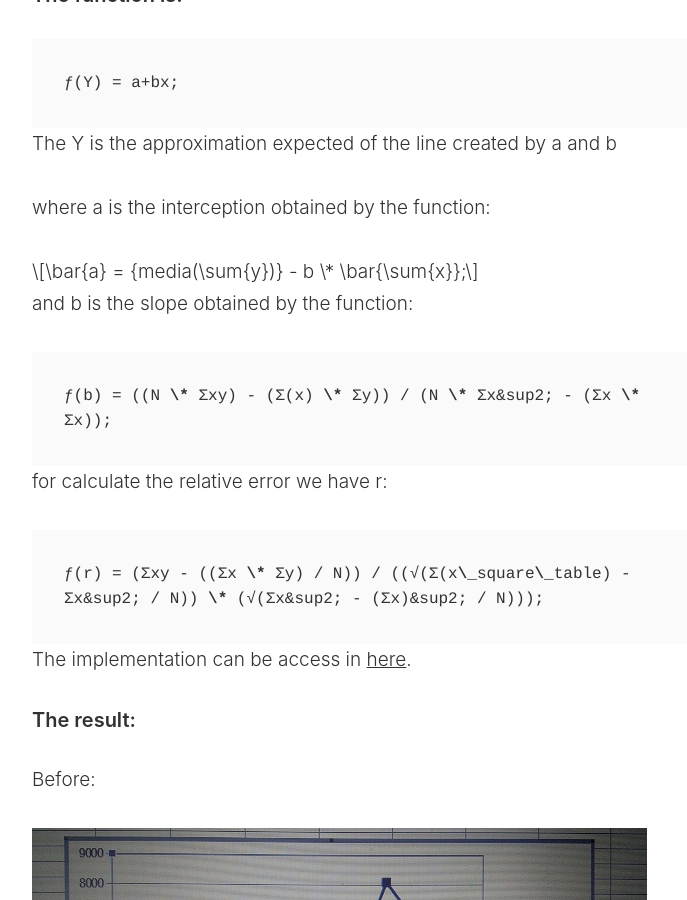
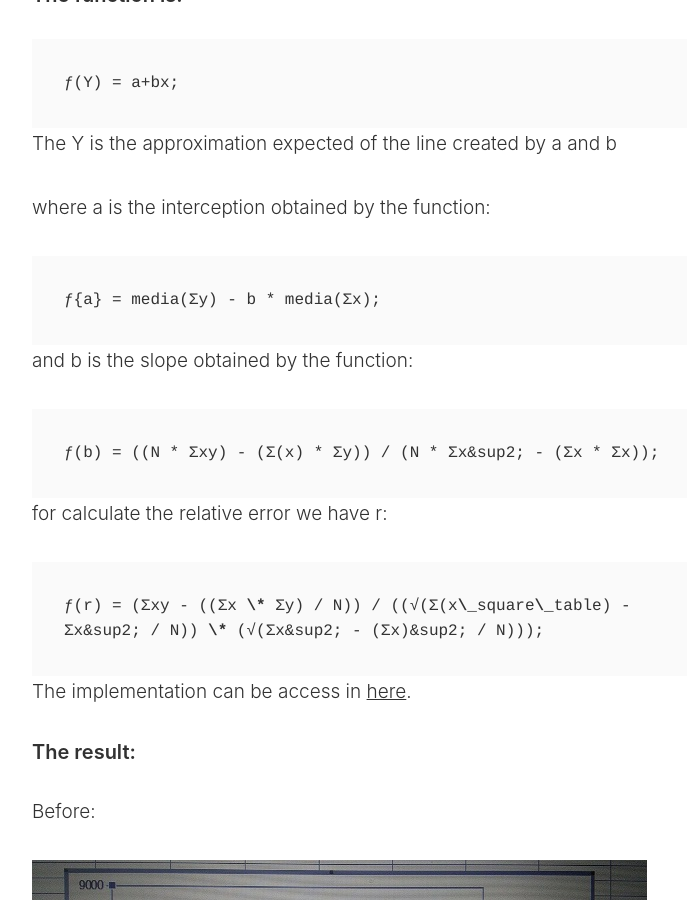
Before and after one commit to Lkledu/Lkledu.github.io, a Jekyll site: the page built from _posts/2019-06-22-least-square-ai.markdown, in a window 1280 px wide and 900 px high, scrolled down 714 px. Shown: the whole window, without its empty margins (274-961 px from the left). Built offline with Jekyll 4.4.1, drawn with Linux system fonts in a browser that asks for light colours.

Commit message:
Updated '_posts/2019-06-22-least-square-ai.markdown' via CloudCannon

```diff
--- a/_posts/2019-06-22-least-square-ai.markdown
+++ b/_posts/2019-06-22-least-square-ai.markdown
@@ -22,14 +22,14 @@ The Y is the approximation expected of the line created by a and b
 
 where a is the interception obtained by the function:
 
-$$
-    \bar{a} = {media(\sum{y})} - b \* \bar{\sum{x}};
-$$
+~~~tex
+ƒ{a} = media(Σy) - b * media(Σx);
+~~~
 
 and b is the slope obtained by the function:
 
 ~~~tex
-ƒ(b) = ((N \* Σxy) - (Σ(x) \* Σy)) / (N \* Σx&sup2; - (Σx \* Σx));
+ƒ(b) = ((N * Σxy) - (Σ(x) * Σy)) / (N * Σx&sup2; - (Σx * Σx));
 ~~~
 
 for calculate the relative error we have r:
```
